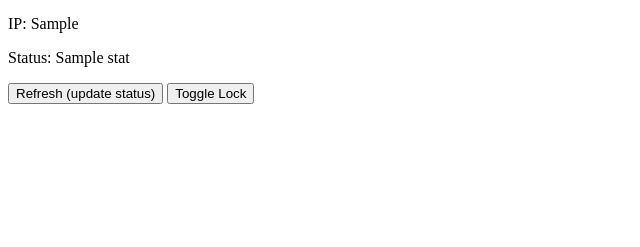
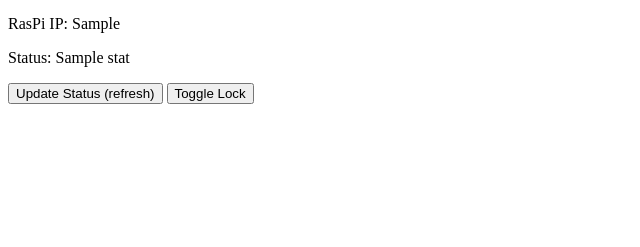
Before and after one commit to TechnicalFox/Fox-Latch, a Django app: template site/static/templates/profile.html in a window 1280 px wide. Shown: the part 553-800 px from the top of the page, without its empty margins (0-640 px from the left). Run offline with Django 3.2, Linux system fonts and the light colour scheme; tables that the repository leaves empty hold one stand-in row (values such as "Sample post"); the template is opened without the code that fills it: values that come from a table or form of the project are taken from there, most other values are stand-ins (such as "Sample title", 1, 10 or a date in 2020); parts of the project's set-up code (start-up, migrations or seed data) failed here and were passed over.

Commit message:
Finished alpha revision, reday for evals =D

```diff
--- a/site/fox/views.py
+++ b/site/fox/views.py
@@ -35,6 +35,7 @@ def Profile(request):
     raspi = 'pi@' + request.user.fox.ip
     out = subprocess.Popen(['ssh', raspi, 'sudo', 'python', '/home/pi/.foxlatch/foxlatch.py', 'stat'], stderr=subprocess.PIPE)
     stat = out.stderr.read()
+    if stat == "Door is open, can't toggle lock and locked.\n": stat = "Your door is open and locked... fix that!\n"
 
     context = {'fox': fox, 'stat': stat}
 
@@ -67,8 +68,7 @@ def LogoutRequest(request):
 @login_required
 def ToggleLock(request):
     raspi = 'pi@' + request.user.fox.ip
-    out = subprocess.Popen(['ssh', raspi, 'sudo', 'python', '/home/pi/.foxlatch/foxlatch.py', 'lock'], stderr=subprocess.PIPE)
-    stat = out.stderr.read()
+    subprocess.Popen(['ssh', raspi, 'sudo', 'python', '/home/pi/.foxlatch/foxlatch.py', 'lock'], stderr=subprocess.PIPE)
 
     return HttpResponseRedirect('/profile/')
 
--- a/site/static/templates/profile.html
+++ b/site/static/templates/profile.html
@@ -1,12 +1,12 @@
 {% extends "base.html" %}
 
 {% block head %}
-    <title>Fox Latch: {{ user.name }}</title>
+    <title>Fox Latch: {{ user.username }}</title>
 {% endblock %}
 
 {% block body %}
-    <p>IP: {{ fox.ip }}</p>
+    <p>RasPi IP: {{ fox.ip }}</p>
     <p>Status: {{ stat }}</p>
-    <a href="/profile/"><input type="button" value="Refresh (update status)"></a>
+    <a href="/profile/"><input type="button" value="Update Status (refresh)"></a>
     <a href="/togglelock/"><input type="button" value="Toggle Lock"></a>
 {% endblock %}
```
